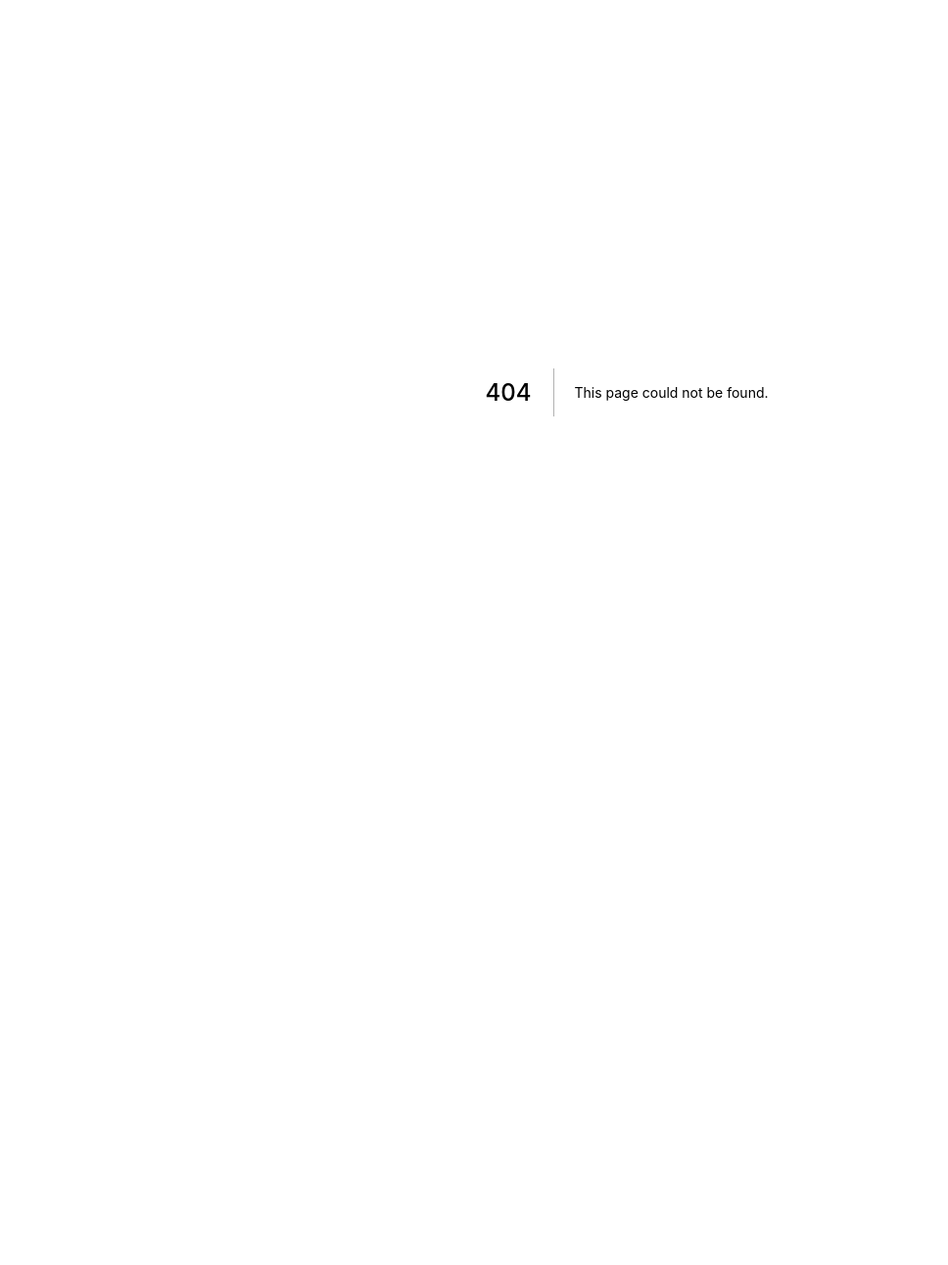
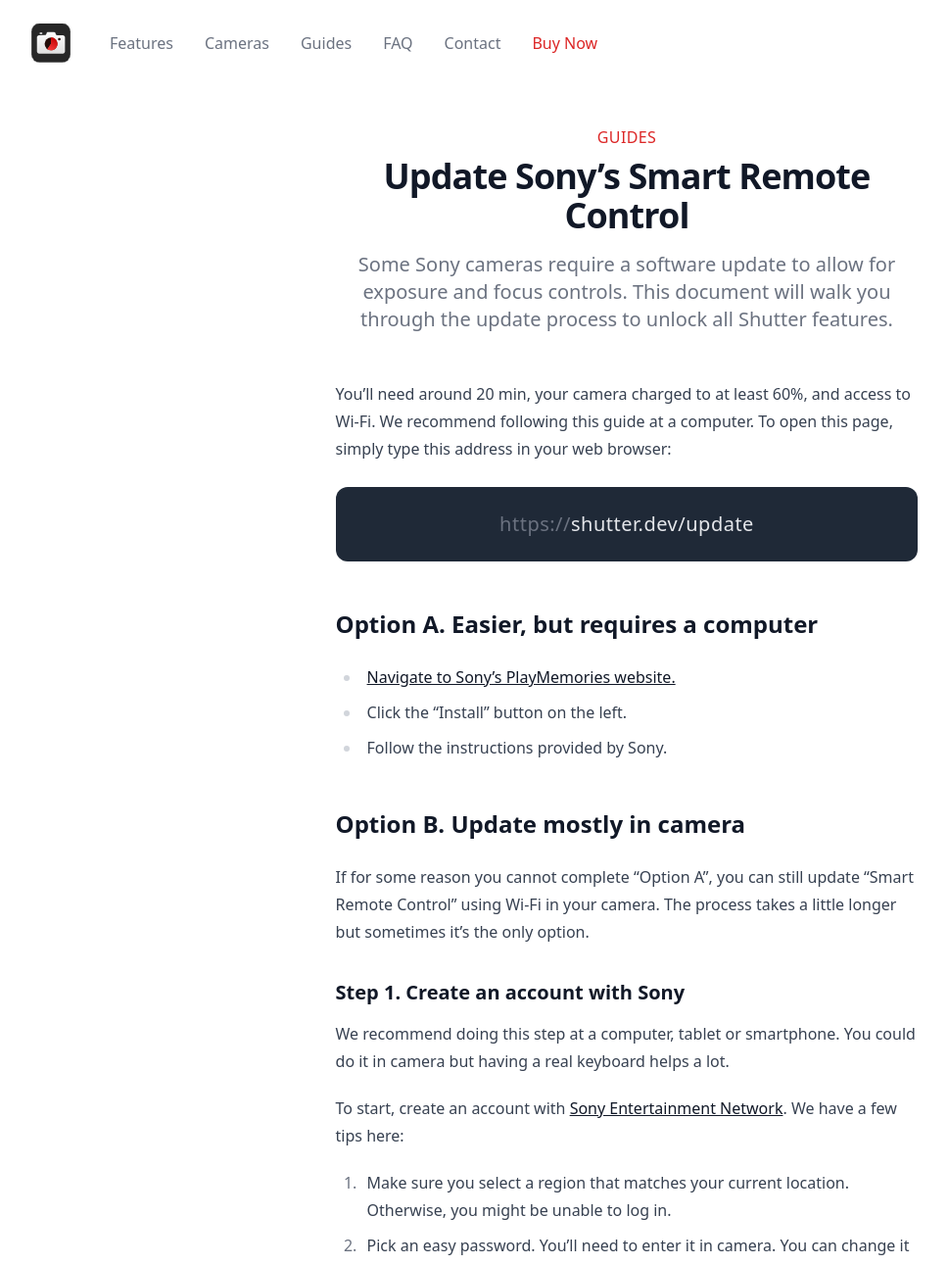
Before and after one commit to gswirski/shutter-website, a Next.js app: page /update in a window 1280 px wide. Before the commit this address had no page. Shown: the top 1291 px of the page at 98% size, without its empty margins (0-968 px from the left). Before the commit the page ends 800 px from the top, so only its background shows below. Built offline with nearby package versions, Linux system fonts and the light colour scheme.

Commit message:
more guides

```diff
--- a/components/header.js
+++ b/components/header.js
@@ -142,7 +142,7 @@
                 </div>
                 <div className="mt-3 sm:mt-0 sm:ml-3">
                   <a
-                    href="#reviews"
+                    href="https://apps.apple.com/us/app/shutter-camera-remote/id1459044148?ls=1#see-all/reviews"
                     className="w-full flex items-center justify-center px-8 py-3 border border-transparent text-base font-medium rounded-md text-red-900 bg-red-100 hover:bg-red-200 md:py-4 md:text-lg"
                   >
                     Customer Reviews
--- a/package.json
+++ b/package.json
@@ -10,6 +10,7 @@
     "@heroicons/react": "^1.0.5",
     "@sendgrid/mail": "^7.6.0",
     "@tailwindcss/forms": "^0.4.0",
+    "@tailwindcss/typography": "^0.5.0",
     "next": "latest",
     "react": "^17.0.2",
     "react-dom": "^17.0.2"
--- /dev/null
+++ b/pages/guides/focus.js
@@ -0,0 +1,57 @@
+/* This example requires Tailwind CSS v2.0+ */
+import Head from 'next/head'
+import Link from 'next/link'
+import Footer from '../../components/footer'
+import Menu from '../../components/menu'
+
+export default function Guides() {
+  return (
+    <div>
+      <Head>
+        <title>Shutter</title>
+        <link rel="icon" href="/favicon.ico" />
+      </Head>
+
+      <Menu />
+
+      <div className="py-12 bg-white">
+        <div className="max-w-2xl mx-auto px-4 sm:px-6 lg:px-8">
+          <div className="pb-12">
+            <Link href="/guides">
+              <a className="block lg:text-center default-a font-semibold tracking-wide uppercase">
+                Guides
+              </a>
+            </Link>
+            <p className="lg:text-center mt-2 text-3xl leading-8 font-extrabold tracking-tight text-gray-900 sm:text-4xl">
+              How to focus without "tap to focus"
+            </p>
+
+            <p className="mt-4 max-w-lg text-xl text-gray-500 lg:mx-auto lg:text-center">
+              For users of Sony a6100, a6400, a6600, a7 III, a7R III.
+            </p>
+          </div>
+          <div className='prose mx-auto'>
+
+            <p>If you own Sony a6100, a6400, a6600, a7 III, a7R III you might have noticed that the remote app is unable to control focus points. Neither Imaging Edge Mobile, nor any other 3rd party app can do it. But we have a solution that will allow you to take sharp pictures.</p>
+
+            <p>Sadly, the control of focus points is not allowed by the camera itself. This is a hardware limitation and no remote app can work around that. However, that doesn’t mean that you cannot take sharp self-portraits or travel photos with these cameras. The excellent Eye Autofocus comes to the rescue.</p>
+
+            <ul>
+              <li>When photographing people, set AF to “Wide AF area” and let the camera do the work. Sony cameras are great at finding faces. You can even prioritize certain people in camera settings.
+              </li>
+              <li>When photographing other subjects, pre-select the focus point in camera and make sure your subject will be inside that point when you remotely trigger the camera. The wider the point, the easier it’ll be to focus on the subject.
+              </li>
+              <li>Consider switching to manual focus. You can use AF to focus on your subject, and then switch camera to MF mode to avoid focus changes.
+              </li>
+            </ul>
+          </div>
+        </div>
+      </div>
+
+
+      <Footer />
+    </div>
+
+
+  )
+}
--- /dev/null
+++ b/pages/update.js
@@ -0,0 +1,103 @@
+
+/* This example requires Tailwind CSS v2.0+ */
+import Head from 'next/head'
+import Link from 'next/link'
+import Footer from '../components/footer'
+import Menu from '../components/menu'
+
+export default function Guides() {
+  return (
+    <div>
+      <Head>
+        <title>Shutter</title>
+        <link rel="icon" href="/favicon.ico" />
+      </Head>
+
+      <Menu />
+
+      <div className="py-12 bg-white">
+        <div className="max-w-2xl mx-auto px-4 sm:px-6 lg:px-8">
+          <div className="pb-12">
+            <Link href="/guides">
+              <a className="block lg:text-center default-a font-semibold tracking-wide uppercase">
+                Guides
+              </a>
+            </Link>
+            <p className="lg:text-center mt-2 text-3xl leading-8 font-extrabold tracking-tight text-gray-900 sm:text-4xl">
+              Update Sony’s Smart Remote Control
+            </p>
+
+            <p className="mt-4 max-w-2xl text-xl text-gray-500 lg:mx-auto lg:text-center">
+              Some Sony cameras require a software update to allow for exposure and focus controls. This document will walk you through the update process to unlock all Shutter features.
+            </p>
+          </div>
+          <div className='prose mx-auto'>
+
+            <p>You’ll need around 20 min, your camera charged to at least 60%, and access to Wi-Fi. We recommend following this guide at a computer. To open this page, simply type this address in your web browser:</p>
+
+
+
+            <p className='bg-gray-800 text-gray-200 rounded-xl p-6 text-xl text-center tracking-wide'>
+              <span className='text-gray-500 font-light'>https://</span><span className='font-medium'>shutter.dev/update</span></p>
+
+
+            <h2>Option A. Easier, but requires a computer</h2>
+
+
+
+            <ul class="has-normal-font-size"><li><a href="https://www.playmemoriescameraapps.com/portal/usbdetail.php?eid=IS9104-NPIA09014_00-F00002">Navigate to Sony’s PlayMemories website.</a></li><li>Click the “Install” button on the left.</li><li>Follow the instructions provided by Sony.</li></ul>
+
+
+
+            <h2>Option B. Update mostly in camera</h2>
+
+
+
+            <p>If for some reason you cannot complete “Option A”, you can still update “Smart Remote Control” using Wi-Fi in your camera. The process takes a little longer but sometimes it’s the only option.</p>
+
+
+
+            <h3>Step 1. Create an account with Sony</h3>
+
+
+
+            <p>We recommend doing this step at a computer, tablet or smartphone. You could do it in camera but having a real keyboard helps a lot.</p>
+
+
+
+            <p>To start, create an account with&nbsp;<a href="http://account.sonyentertainmentnetwork.com/">Sony Entertainment Network</a>. We have a few tips here:</p>
+
+
+
+            <ol class="has-normal-font-size"><li>Make sure you select a region that matches your current location. Otherwise, you might be unable to log in.</li><li>Pick an easy password. You’ll need to enter it in camera. You can change it to something more secure after the upgrade.</li><li>Sony will send you an email. Make sure to follow the confirmation link from that email.&nbsp;<strong>Skip 2 factor authentication and phone number verification.</strong></li></ol>
+
+
+
+            <h3>Step 2. Update Smart Remote Control</h3>
+
+
+
+            <p>Once your account is created and activated, you may proceed to the update process. Make sure your camera is well charged (at least 60%) and your Sony account has 2 factor authentication disabled.</p>
+
+
+
+            <ol class="has-normal-font-size"><li>Make sure your camera’s time and region are correct. Otherwise you won’t be able to connect to Sony website. To set time in camera: “Menu” → toolbox icon (the last one) → Area and time → set accordingly</li><li>Go back to the main menu → 4th tab with little squares → “Application List”</li><li>Select “PlayMemories Camera Apps”</li><li>Connect to your home Wi-Fi<ol><li>Click “Network Settings”</li><li>“Access Point Set.”</li><li>Select your Wi-Fi name</li><li>Enter password and click “OK”</li></ol></li><li>Once connected to the Wi-Fi network, you should see the “PlayMemories Camera Apps” website with “Smart Remote Control” and “Update” buttons. Click on the “Update”.</li><li>Click “Update” again</li><li>You should be presented with a question: “You must have a Sony account. Do you have one?”. Choose “Yes”.</li><li>Enter the login and password that you’ve created earlier.</li><li>Click “Agree and continue”.</li><li>Start the update process. It should take about 5 minutes.</li></ol>
+
+
+
+            <h3>Getting help</h3>
+
+
+
+            <p>If you have any problems along the way or after the update, don’t hesitate to contact us at&nbsp;<a href="mailto:help@shutter.dev">help@shutter.dev</a>.</p>
+          </div>
+        </div>
+      </div>
+
+
+      <Footer />
+    </div>
+
+
+  )
+}
--- a/tailwind.config.js
+++ b/tailwind.config.js
@@ -7,6 +7,7 @@
     extend: {},
   },
   plugins: [
-    require('@tailwindcss/forms')
+    require('@tailwindcss/forms'),
+    require('@tailwindcss/typography'),
   ],
 }
```
Also changed, not shown: pages/guides/faq.js (indentation only), 1 other file (tests, documents, lock files or other folders).
